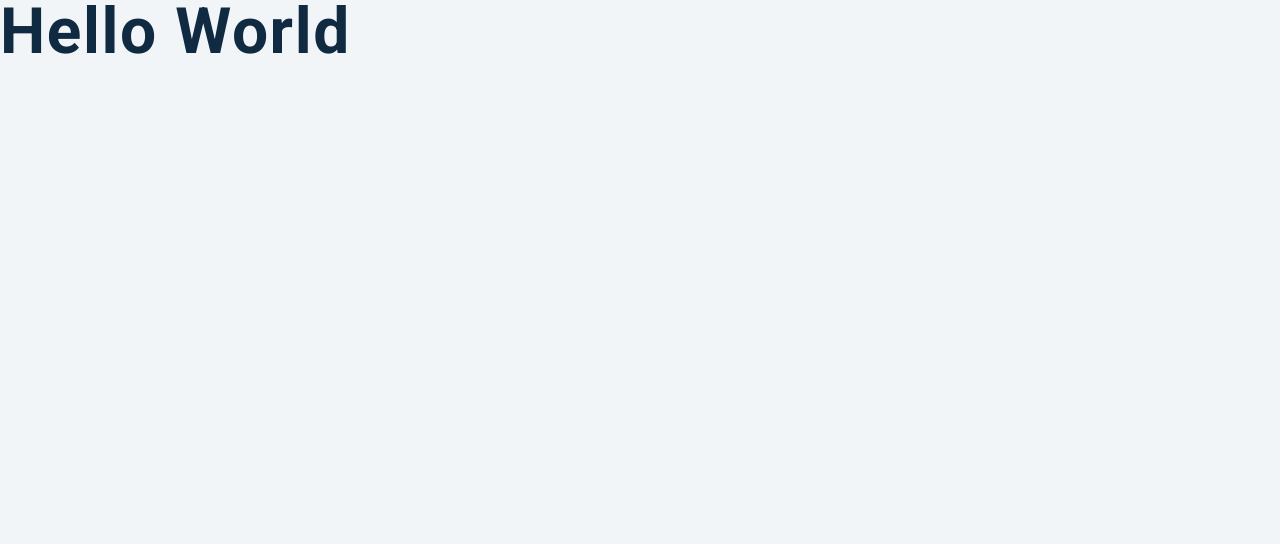
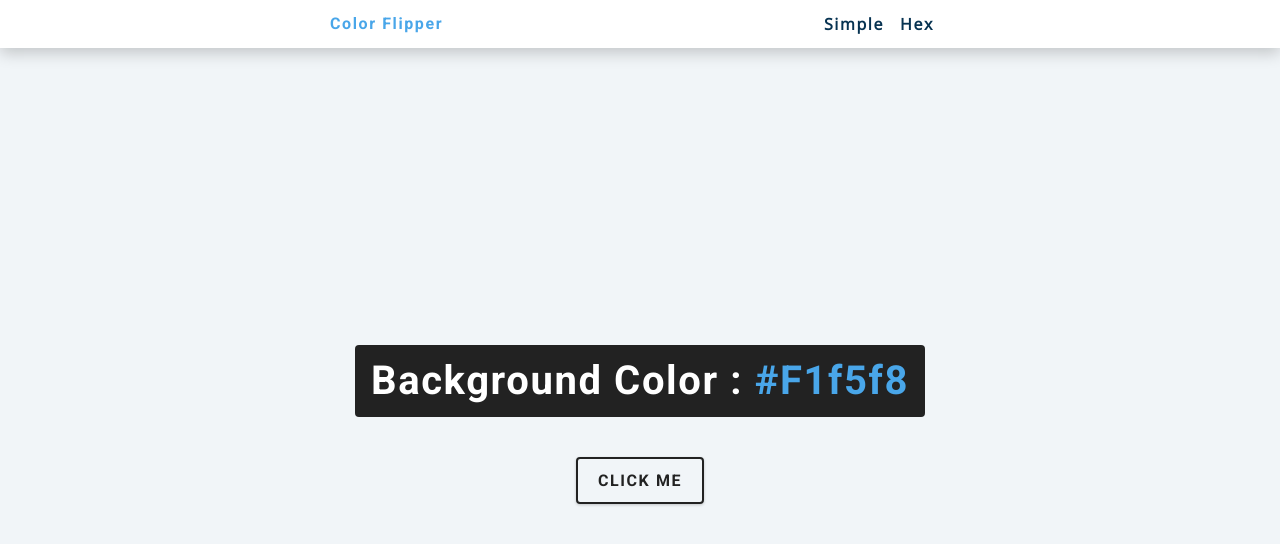
Before and after one commit to andersonbbandeira/Color-Flipper, a plain HTML site: page index.html in a window 1280 px wide. Drawn offline with nearby package versions, Linux system fonts and the light colour scheme.

Commit message:
alterations

```diff
--- a/app.js
+++ b/app.js
@@ -1 +1,18 @@
 const colors = ["green", "red", "rgba(133,122,200)", "#f15025"];
+
+const btn = document.getElementById("btn");
+const color = document.querySelector(".color");
+
+btn.addEventListener("click", function() {
+    // get random number between 0 - 3
+    const randomNumber = getRandomNumber();
+    console.log(randomNumber);
+
+    document.body.style.backgroundColor = colors[randomNumber];
+    color.textContent = colors[randomNumber];
+
+});
+
+function getRandomNumber() {
+    return Math.floor(Math.random() * colors.length);
+}
--- a/index.html
+++ b/index.html
@@ -9,7 +9,30 @@
     <link rel="stylesheet" href="styles.css" />
   </head>
   <body>
-    <h1>hello world</h1>
+    <nav>
+      <div class="nav-center">
+        <h4>color flipper</h4>
+        <ul class="nav-links">
+          <li>
+            <a href="index.html">simple</a>
+          </li>
+          <li>
+            <a href="hex.html">hex</a>
+          </li>
+        </ul>
+      </div>
+    </nav>
+    <main>
+      <div class="container">
+        <h2>
+          background color :
+          <span class="color">
+            #f1f5f8
+          </span>
+        </h2>
+        <button class="btn btn-hero" id="btn">click me</button>
+      </div>
+    </main>
     <!-- javascript -->
     <script src="app.js"></script>
   </body>
```
Also changed, not shown: hex.js (line endings or trailing spaces).
